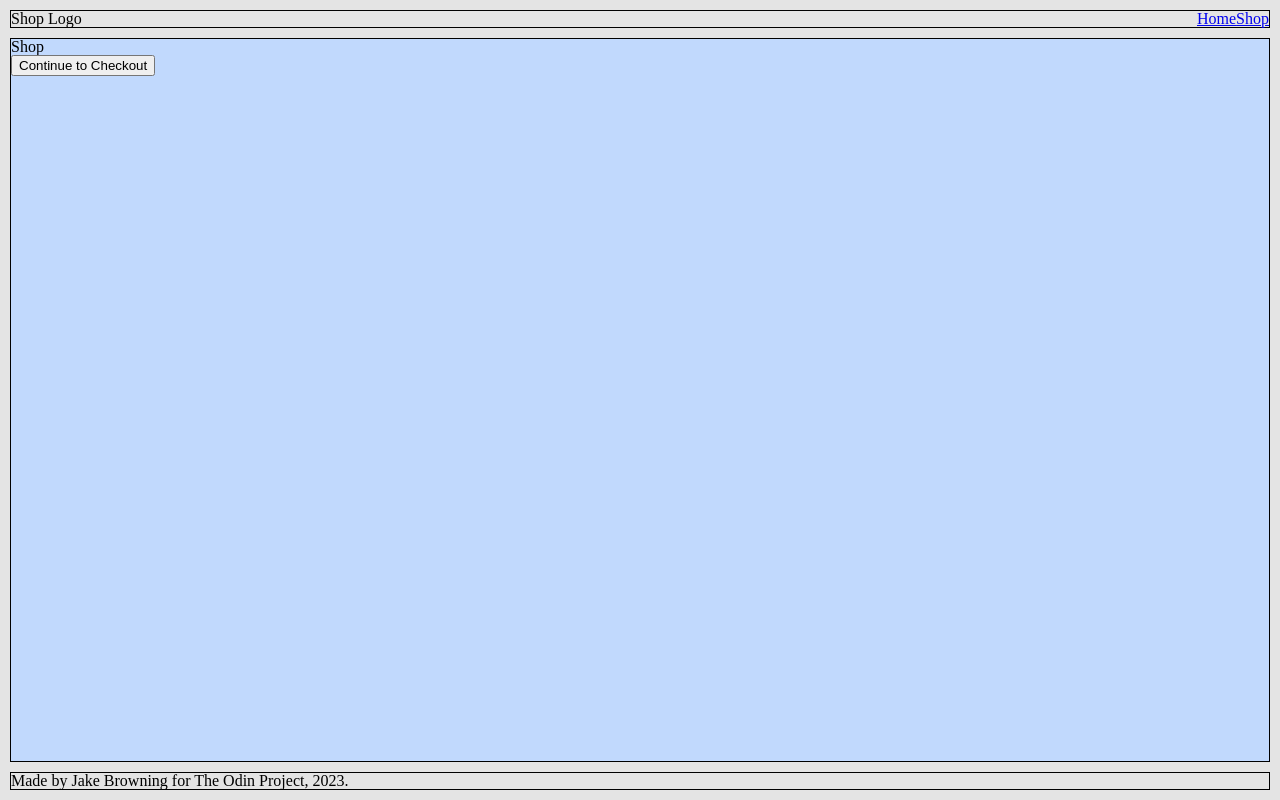
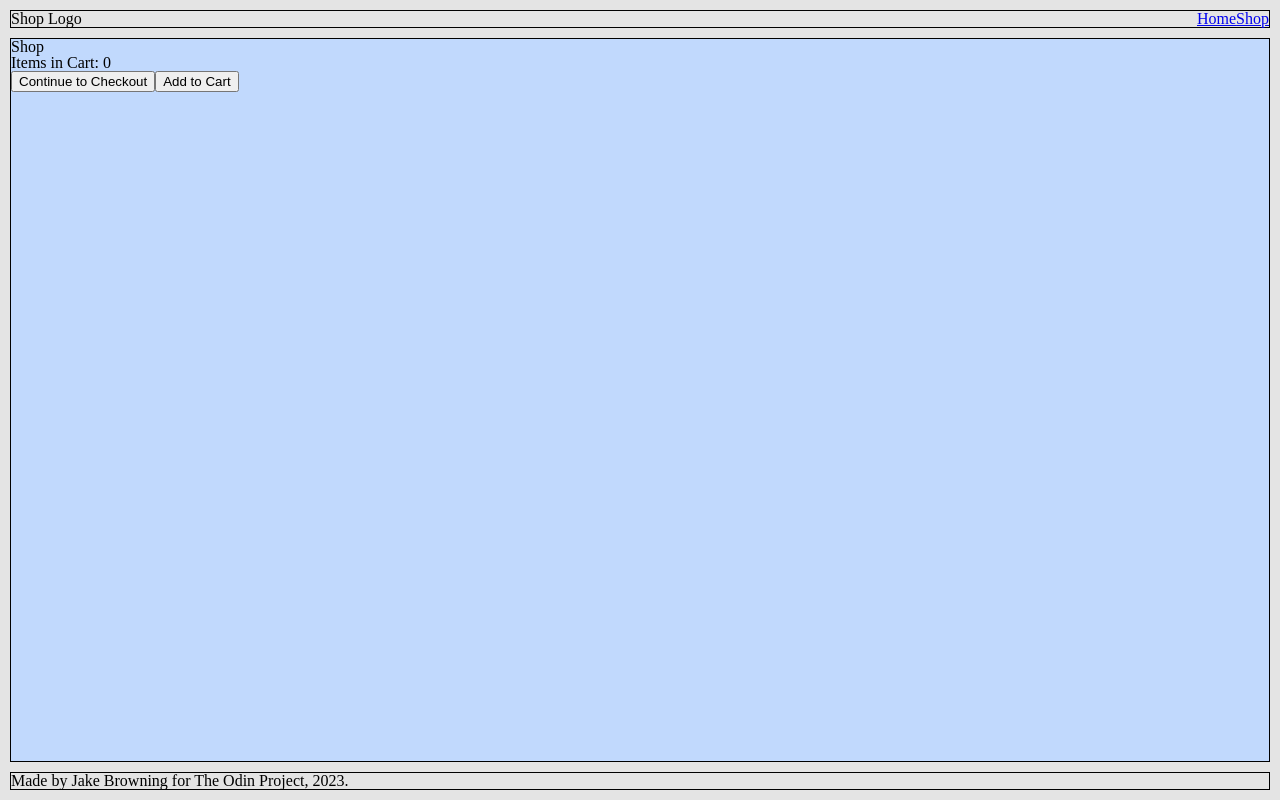
Before and after one commit to JakeBrowning90/shopping-cart-2, a React (Vite) app: page /shop in a window 1280 px wide. Built offline with nearby package versions, Linux system fonts and the light colour scheme.

Commit message:
Add dummy cartCount state

```diff
--- a/src/App.jsx
+++ b/src/App.jsx
@@ -7,6 +7,8 @@ import PageShop from './components/PageShop'
 import "./styles/reset.css"
 import "./styles/styles.css"
 
+//TODO - Make router a separate module
+//TODO - Move cartCount state higher to prevent reset to 0
 const router = createBrowserRouter([
   {
     path: "/",
--- a/src/components/PageShop.jsx
+++ b/src/components/PageShop.jsx
@@ -1,8 +1,18 @@
+import { useState } from "react";
+
 function PageShop() {
+
+    const [cartTotal, setCartTotal] = useState(0);
+    const addToCart = () => {
+        setCartTotal(cartTotal => cartTotal + 1)
+    }
+
     return (
         <main className="pageShop">
             <h1>Shop</h1>
+            <h2>Items in Cart: {cartTotal}</h2>
             <button>Continue to Checkout</button>
+            <button onClick={addToCart}>Add to Cart</button>
         </main>
     )
 }
```
